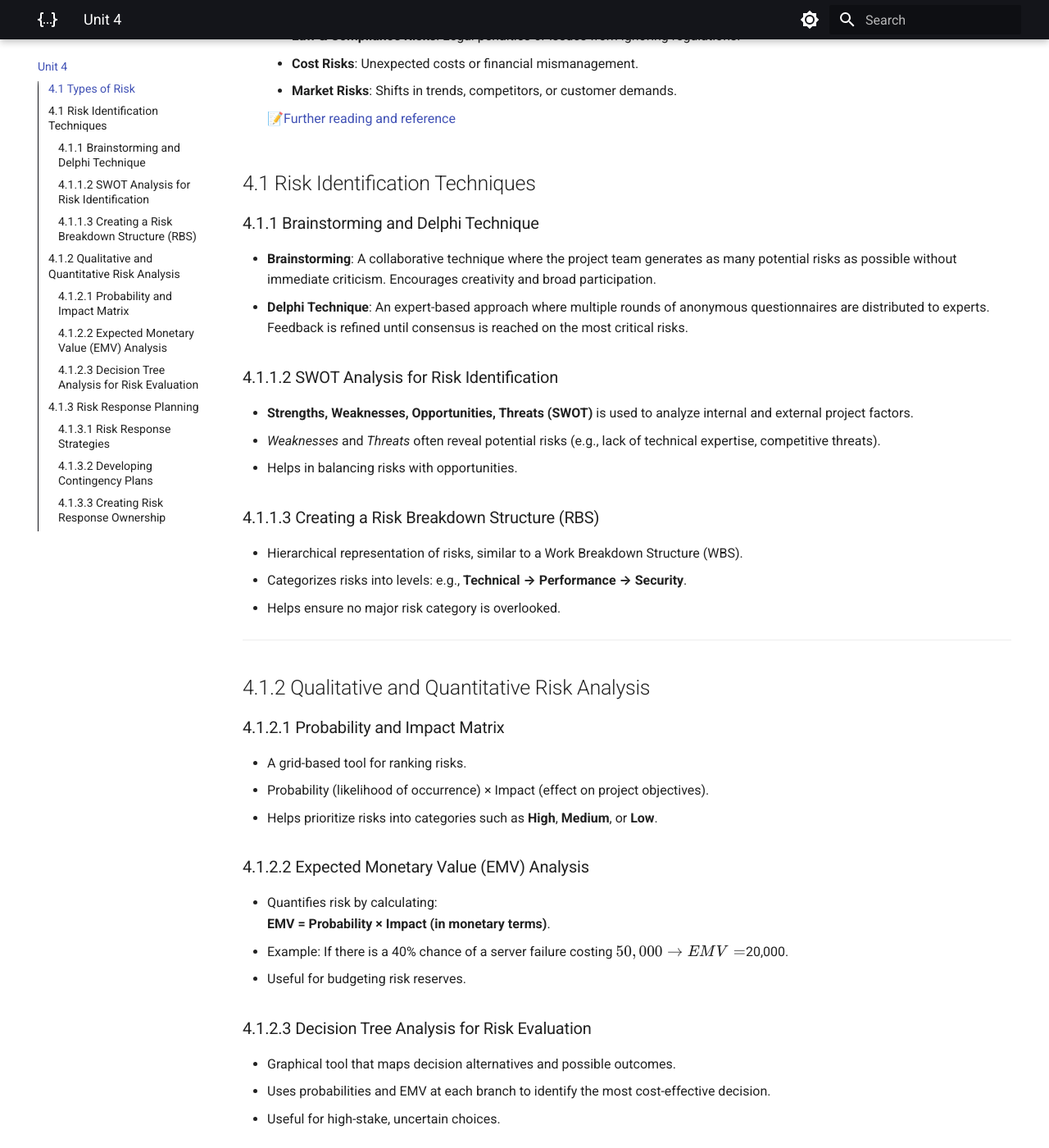
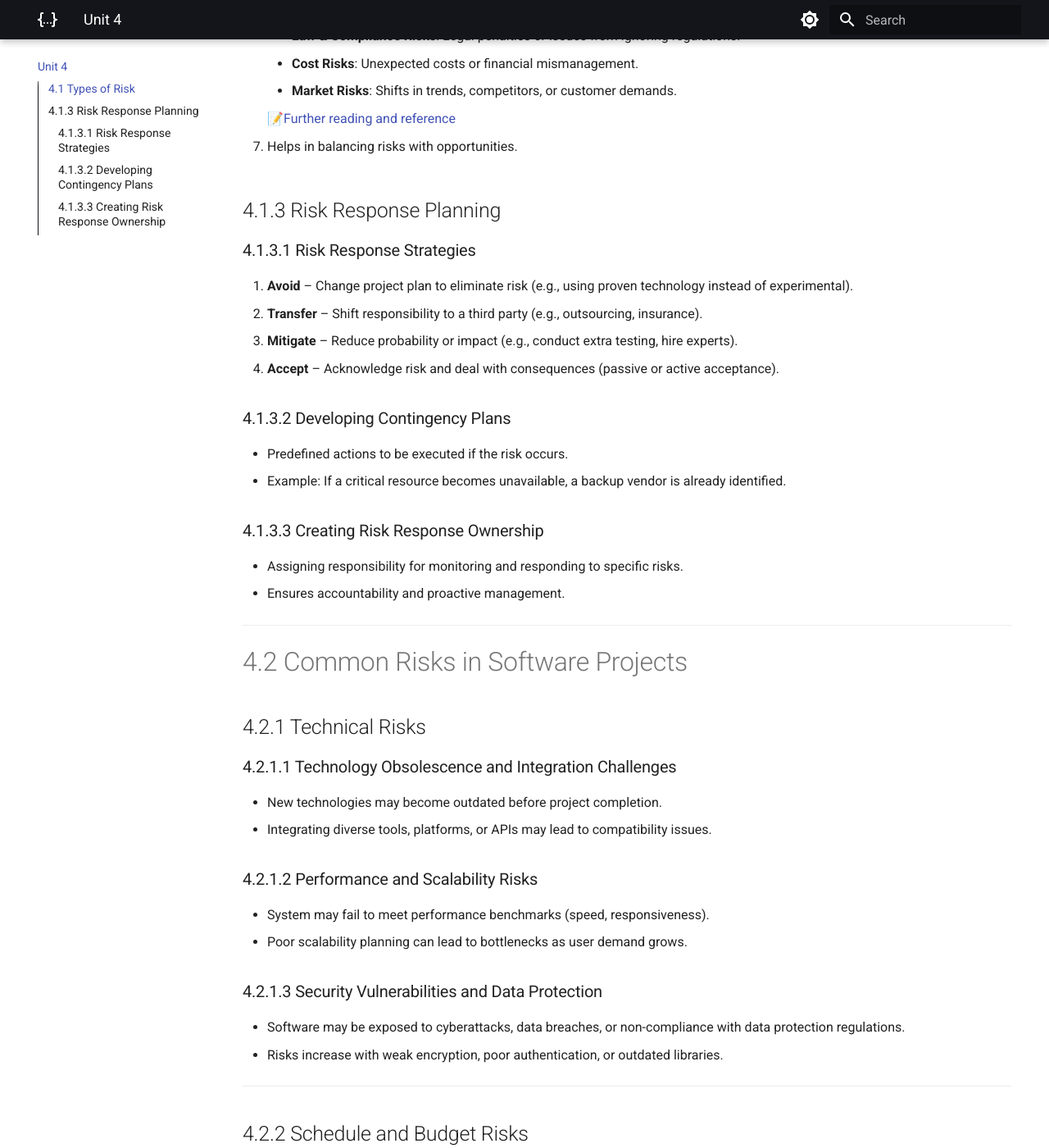
Before and after one commit to norbutlepcha25/SWE303, an MkDocs documentation site: the page built from docs/unit4.md, in a window 1280 px wide and 1400 px high, scrolled down 1246 px. Shown: the whole window at 82% size. Built offline with MkDocs 1.6.1 and Material for MkDocs 9.7.7, drawn with Linux system fonts in a browser that asks for light colours; some of the changed text lies outside the part shown.

Commit message:
unit13 update

```diff
--- a/docs/unit4.md
+++ b/docs/unit4.md
@@ -49,49 +49,7 @@ Risk management in software projects is the systematic approach of identifying,
 
     📝[Further reading and reference](https://www.geeksforgeeks.org/software-engineering/different-types-of-risks-in-software-project-development/)
 
-## 4.1 Risk Identification Techniques
-
-### 4.1.1 Brainstorming and Delphi Technique
-
-- **Brainstorming**: A collaborative technique where the project team generates as many potential risks as possible without immediate criticism. Encourages creativity and broad participation.
-- **Delphi Technique**: An expert-based approach where multiple rounds of anonymous questionnaires are distributed to experts. Feedback is refined until consensus is reached on the most critical risks.
-
-### 4.1.1.2 SWOT Analysis for Risk Identification
-
-- **Strengths, Weaknesses, Opportunities, Threats (SWOT)** is used to analyze internal and external project factors.
-  - _Weaknesses_ and _Threats_ often reveal potential risks (e.g., lack of technical expertise, competitive threats).
-  - Helps in balancing risks with opportunities.
-
-### 4.1.1.3 Creating a Risk Breakdown Structure (RBS)
-
-- Hierarchical representation of risks, similar to a Work Breakdown Structure (WBS).
-- Categorizes risks into levels: e.g., **Technical → Performance → Security**.
-- Helps ensure no major risk category is overlooked.
-
----
-
-## 4.1.2 Qualitative and Quantitative Risk Analysis
-
-### 4.1.2.1 Probability and Impact Matrix
-
-- A grid-based tool for ranking risks.
-- Probability (likelihood of occurrence) × Impact (effect on project objectives).
-- Helps prioritize risks into categories such as **High**, **Medium**, or **Low**.
-
-### 4.1.2.2 Expected Monetary Value (EMV) Analysis
-
-- Quantifies risk by calculating:
-  **EMV = Probability × Impact (in monetary terms)**.
-- Example: If there is a 40% chance of a server failure costing $50,000 → EMV = $20,000.
-- Useful for budgeting risk reserves.
-
-### 4.1.2.3 Decision Tree Analysis for Risk Evaluation
-
-- Graphical tool that maps decision alternatives and possible outcomes.
-- Uses probabilities and EMV at each branch to identify the most cost-effective decision.
-- Useful for high-stake, uncertain choices.
-
----
+- Helps in balancing risks with opportunities.
 
 ## 4.1.3 Risk Response Planning
 
@@ -173,7 +131,3 @@ Risk management in software projects is the systematic approach of identifying,
 - Can be managed through workload balancing, mentoring, and monitoring.
 
 <!-- footnote -->
-
-[^1] :
-
-      https://www.geeksforgeeks.org/software-engineering/different-types-of-risks-in-software-project-development/
--- a/mkdocs.yml
+++ b/mkdocs.yml
@@ -77,12 +77,12 @@ extra_javascript:
   - https://unpkg.com/katex@0/dist/katex.min.js
   - https://unpkg.com/katex@0/dist/contrib/auto-render.min.js
 
-plugins:
-  - search
-  - bibtex:
-      bib_file: "docs/refs.bib"
-      cite_footnote: true
-      csl_file: "docs/customization/apa.csl"
+# plugins:
+# - search
+# - bibtex:
+#     bib_file: "docs/refs.bib"
+#     cite_footnote: true
+#     csl_file: "docs/customization/apa.csl"
 
 nav:
   - Home: index.md
```
Also changed, not shown: drafts/unit4draft.md (added, +42 -0 lines), 1 other file.
